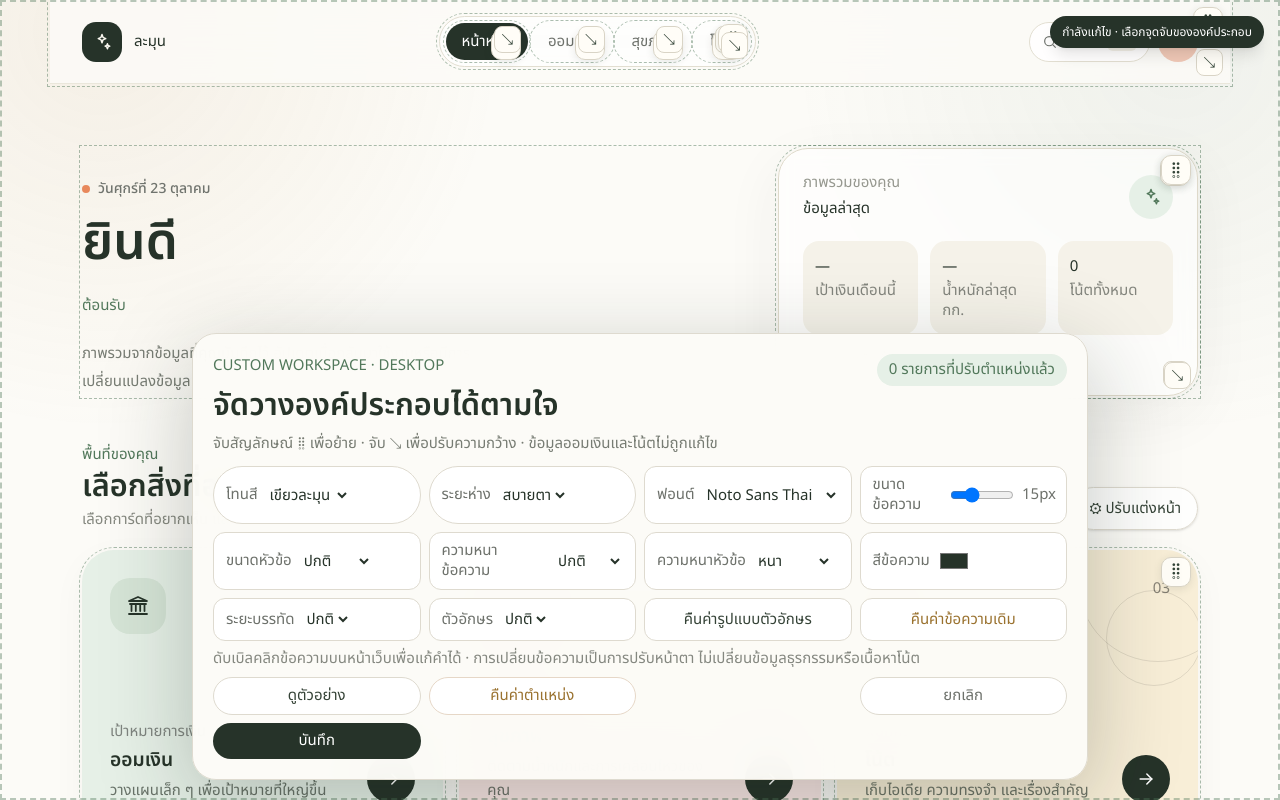
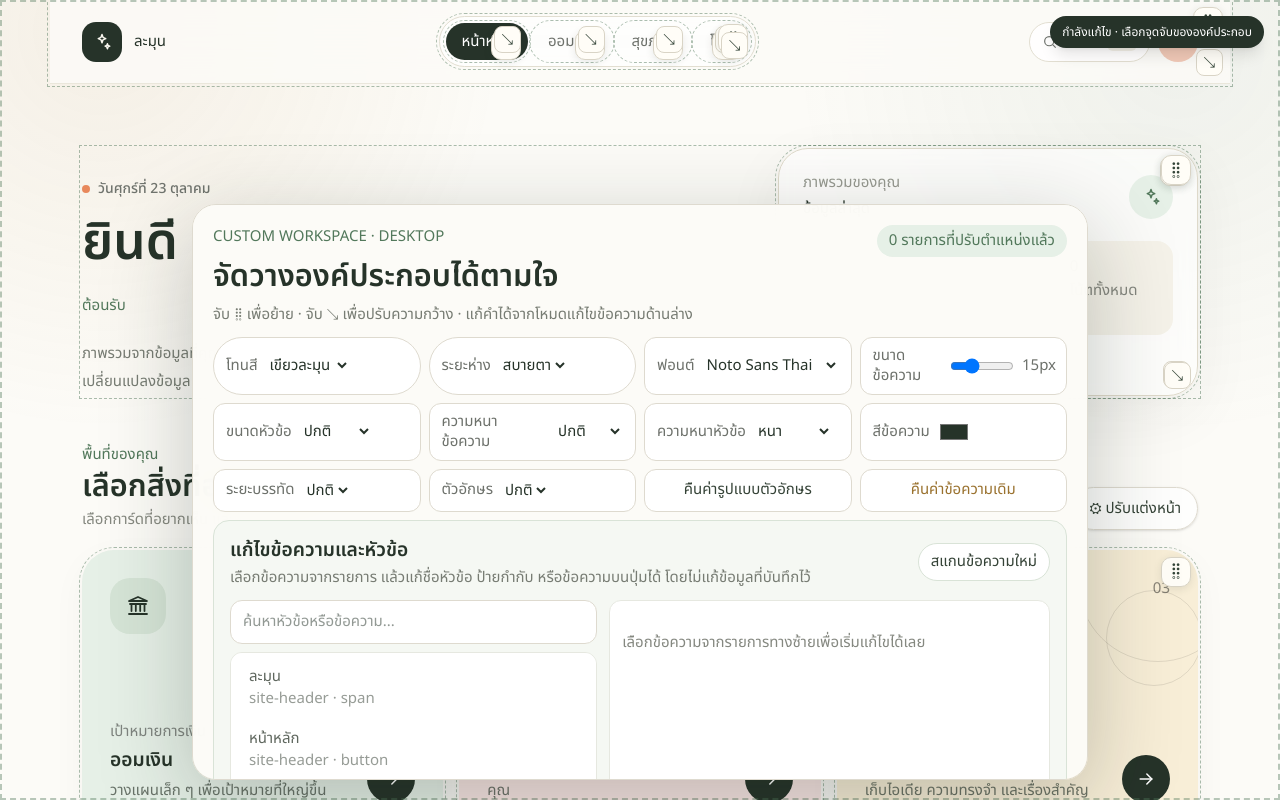
Before and after one commit to smmm1/money102, a React (Vite) app: page / in a window 1280 px wide. Both pictures are taken after a click on the button "ปรับแต่งหน้าตาและเลย์เอาต์". Shown: the top 800 px of the page. Built offline with nearby package versions, Linux system fonts and the light colour scheme; a web font is replaced by a local one.

Commit message:
Add dedicated text and heading editor panel

```diff
--- a/src/WorkspaceEditor.tsx
+++ b/src/WorkspaceEditor.tsx
@@ -48,6 +48,26 @@ function elementAtPath(root: HTMLElement, path: string): HTMLElement | null {
   }
   return current
 }
+
+type EditableTextItem = { key: string; id: string; path: string; text: string; tag: string }
+const protectedWorkspaceIds = ["saving-summary", "saving-goal", "saving-activity", "health-metrics", "health-entry-panels", "health-history", "health-progress", "health-calendar"]
+function scanEditableTexts(overrides: TextOverrides): EditableTextItem[] {
+  const items: EditableTextItem[] = []
+  document.querySelectorAll<HTMLElement>("[data-workspace-id]").forEach((root) => {
+    const id = root.dataset.workspaceId
+    if (!id || id.startsWith("note-") || protectedWorkspaceIds.includes(id)) return
+    root.querySelectorAll<HTMLElement>("*").forEach((leaf) => {
+      if (leaf.children.length || !leaf.textContent?.trim() || leaf.closest("input, textarea, select, option, script, style, svg, [data-workspace-editor-ui], [contenteditable='true']")) return
+      if (leaf.classList.contains("workspace-drag-handle") || leaf.classList.contains("workspace-resize-handle")) return
+      const path = textPath(leaf, root)
+      if (!path) return
+      const key = id + ":" + path
+      items.push({ key, id, path, text: overrides[key] ?? leaf.textContent.trim(), tag: leaf.tagName.toLowerCase() })
+    })
+  })
+  return items.filter((item, index, all) => all.findIndex((candidate) => candidate.key === item.key) === index)
+}
+
 function applyTextOverrides(overrides: TextOverrides) {
   document.querySelectorAll<HTMLElement>("[data-workspace-id]").forEach((root) => {
     Object.entries(overrides).forEach(([key, value]) => {
@@ -67,6 +87,9 @@ export default function WorkspaceEditor() {
   const [textOverrides, setTextOverrides] = useState<TextOverrides>(readTextOverrides)
   const [savedTextOverrides, setSavedTextOverrides] = useState<TextOverrides>(readTextOverrides)
   const [activeId, setActiveId] = useState("")
+  const [textSearch, setTextSearch] = useState("")
+  const [selectedTextKey, setSelectedTextKey] = useState("")
+  const [textScanVersion, setTextScanVersion] = useState(0)
   const [viewportMobile, setViewportMobile] = useState(isMobile)
   const viewportKey = viewportMobile ? "mobile" : "desktop"
   const activeLayout = draft[viewportKey]
@@ -192,12 +215,18 @@ export default function WorkspaceEditor() {
   }
   const open = () => { const latest = readStore(); const latestStyle = readStyle(); const latestText = readTextOverrides(); setSaved(latest); setDraft(latest); setSavedStyle(latestStyle); setStyle(latestStyle); setSavedTextOverrides(latestText); setTextOverrides(latestText); setMode("editing") }
   const count = useMemo(() => Object.keys(activeLayout).length, [activeLayout])
+  const editableTexts = useMemo(() => scanEditableTexts(textOverrides), [textOverrides, textScanVersion, mode])
+  const filteredTexts = useMemo(() => {
+    const query = textSearch.trim().toLocaleLowerCase()
+    return editableTexts.filter((item) => !query || item.text.toLocaleLowerCase().includes(query) || item.id.toLocaleLowerCase().includes(query))
+  }, [editableTexts, textSearch])
+  const selectedText = editableTexts.find((item) => item.key === selectedTextKey)
   return <>
     {mode === null && <button onClick={open} className="fixed right-5 top-[76px] z-40 inline-flex h-10 items-center gap-2 rounded-full border border-[#DEDACF] bg-[#FCFBF7]/95 px-4 text-sm font-medium text-[#354337] shadow-lg backdrop-blur transition hover:-translate-y-0.5 md:right-8 md:top-[88px]" aria-label="ปรับแต่งหน้าตาและเลย์เอาต์"><span aria-hidden="true">✣</span><span className="hidden sm:inline">จัดหน้าเว็บ</span></button>}
     {mode !== null && <>
       <div className="pointer-events-none fixed inset-0 z-[80] border-2 border-dashed border-[#52785B]/40" aria-hidden="true" />
       <section className="fixed inset-x-3 bottom-3 z-[120] mx-auto max-h-[72vh] max-w-4xl overflow-y-auto rounded-[24px] border border-[#DEDACF] bg-[#FCFBF7]/97 p-4 shadow-[0_24px_90px_rgba(25,35,27,0.25)] backdrop-blur-xl md:bottom-5 md:p-5" data-workspace-editor-ui="true" aria-label="ตัวแก้ไขพื้นที่ทำงาน">
-        <div className="flex flex-wrap items-start justify-between gap-3"><div className="min-w-0"><p className="text-[10px] font-semibold uppercase tracking-[0.15em] text-[#52785B]">CUSTOM WORKSPACE · {viewportMobile ? "MOBILE" : "DESKTOP"}</p><h2 className="mt-1 text-lg font-semibold text-[#263329]">{mode === "editing" ? "จัดวางองค์ประกอบได้ตามใจ" : "ดูตัวอย่างการจัดหน้า"}</h2><p className="mt-1 text-xs leading-5 text-[#777C73]">จับสัญลักษณ์ ⠿ เพื่อย้าย · จับ ↘ เพื่อปรับความกว้าง · ข้อมูลออมเงินและโน้ตไม่ถูกแก้ไข</p></div><span className="rounded-full bg-[#E6F0E7] px-3 py-1.5 text-xs text-[#52785B]">{count} รายการที่ปรับตำแหน่งแล้ว</span></div>
+        <div className="flex flex-wrap items-start justify-between gap-3"><div className="min-w-0"><p className="text-[10px] font-semibold uppercase tracking-[0.15em] text-[#52785B]">CUSTOM WORKSPACE · {viewportMobile ? "MOBILE" : "DESKTOP"}</p><h2 className="mt-1 text-lg font-semibold text-[#263329]">{mode === "editing" ? "จัดวางองค์ประกอบได้ตามใจ" : "ดูตัวอย่างการจัดหน้า"}</h2><p className="mt-1 text-xs leading-5 text-[#777C73]">จับ ⠿ เพื่อย้าย · จับ ↘ เพื่อปรับความกว้าง · แก้คำได้จากโหมดแก้ไขข้อความด้านล่าง</p></div><span className="rounded-full bg-[#E6F0E7] px-3 py-1.5 text-xs text-[#52785B]">{count} รายการที่ปรับตำแหน่งแล้ว</span></div>
         <div className="mt-3 grid grid-cols-2 gap-2 sm:grid-cols-3 lg:grid-cols-4">
           <label className="flex items-center gap-2 rounded-full border border-[#DEDACF] bg-white px-3 py-2 text-xs text-[#6D716B]">โทนสี<select value={style.accent} onChange={(event) => setStyle((old) => ({ ...old, accent: event.target.value }))} className="bg-transparent text-xs text-[#263329] outline-none"><option value="sage">เขียวละมุน</option><option value="rose">ชมพูอบอุ่น</option><option value="ocean">ฟ้าเย็น</option><option value="mono">ขาวดำ</option></select></label>
           <label className="flex items-center gap-2 rounded-full border border-[#DEDACF] bg-white px-3 py-2 text-xs text-[#6D716B]">ระยะห่าง<select value={style.scale} onChange={(event) => setStyle((old) => ({ ...old, scale: event.target.value }))} className="bg-transparent text-xs text-[#263329] outline-none"><option value="comfortable">สบายตา</option><option value="compact">กระชับ</option><option value="spacious">โปร่ง</option></select></label>
@@ -211,7 +240,32 @@ export default function WorkspaceEditor() {
           <label className="flex items-center gap-2 rounded-xl border border-[#DEDACF] bg-white px-3 py-2 text-xs text-[#6D716B]">ตัวอักษร<select value={style.letterSpacing} onChange={(event) => setStyle((old) => ({ ...old, letterSpacing: event.target.value }))} className="min-w-0 bg-transparent text-xs text-[#263329] outline-none"><option value="normal">ปกติ</option><option value="-0.02em">ชิด</option><option value="0.03em">ห่าง</option></select></label>
           <button onClick={() => { const reset = { ...defaultStyle }; setStyle(reset); document.documentElement.style.setProperty("--workspace-font-family", "'Noto Sans Thai', sans-serif"); }} className="rounded-xl border border-[#DEDACF] bg-white px-3 py-2 text-xs font-medium text-[#354337]">คืนค่ารูปแบบตัวอักษร</button>
           <button onClick={() => { if (window.confirm("คืนข้อความที่แก้ไขทั้งหมดให้เป็นข้อความเดิมใช่ไหม?")) { setTextOverrides({}); applyTextOverrides({}); } }} className="rounded-xl border border-[#DEDACF] bg-white px-3 py-2 text-xs font-medium text-[#9A722F]">คืนค่าข้อความเดิม</button>
-          <p className="col-span-full text-[11px] leading-5 text-[#858880]">ดับเบิลคลิกข้อความบนหน้าเว็บเพื่อแก้คำได้ · การเปลี่ยนข้อความเป็นการปรับหน้าตา ไม่เปลี่ยนข้อมูลธุรกรรมหรือเนื้อหาโน้ต</p>
+          <div className="col-span-full rounded-2xl border border-[#D9E3D7] bg-[#F5F8F3] p-3 sm:p-4">
+            <div className="flex flex-wrap items-center justify-between gap-2">
+              <div><h3 className="text-sm font-semibold text-[#263329]">แก้ไขข้อความและหัวข้อ</h3><p className="mt-1 text-[11px] leading-5 text-[#777C73]">เลือกข้อความจากรายการ แล้วแก้ชื่อหัวข้อ ป้ายกำกับ หรือข้อความบนปุ่มได้ โดยไม่แก้ข้อมูลที่บันทึกไว้</p></div>
+              <button type="button" onClick={() => setTextScanVersion((value) => value + 1)} className="rounded-full border border-[#D9E3D7] bg-white px-3 py-2 text-xs font-medium text-[#354337]">สแกนข้อความใหม่</button>
+            </div>
+            <div className="mt-3 grid gap-3 md:grid-cols-[minmax(0,1fr)_minmax(0,1.2fr)]">
+              <div className="min-w-0">
+                <input value={textSearch} onChange={(event) => setTextSearch(event.target.value)} placeholder="ค้นหาหัวข้อหรือข้อความ..." aria-label="ค้นหาข้อความที่แก้ไขได้" className="w-full rounded-xl border border-[#DEDACF] bg-white px-3 py-2.5 text-sm text-[#263329] outline-none focus:border-[#9BB39D]" />
+                <div className="mt-2 max-h-40 space-y-1 overflow-y-auto rounded-xl border border-[#E6E8E0] bg-white p-1.5">
+                  {filteredTexts.length === 0 ? <p className="px-3 py-4 text-xs text-[#858880]">ไม่พบข้อความที่แก้ไขได้ ลองกดสแกนข้อความใหม่</p> : filteredTexts.map((item) => <button key={item.key} type="button" onClick={() => setSelectedTextKey(item.key)} className={`block w-full rounded-lg px-3 py-2 text-left text-xs transition ${selectedTextKey === item.key ? "bg-[#E4EDE2] text-[#263329]" : "text-[#5F675E] hover:bg-[#F5F6F1]"}`}><span className="block truncate font-medium">{item.text}</span><span className="mt-0.5 block truncate text-[10px] opacity-65">{item.id} · {item.tag}</span></button>)}
+                </div>
+                <p className="mt-1.5 text-[10px] text-[#858880]">พบ {editableTexts.length} ข้อความ · รายการข้อมูลออมเงิน สุขภาพ และโน้ตที่บันทึกไว้ถูกกันออก</p>
+              </div>
+              <div className="min-w-0 rounded-xl border border-[#E6E8E0] bg-white p-3">
+                {selectedText ? <>
+                  <label className="block text-xs font-medium text-[#6D716B]" htmlFor="workspace-text-value">ข้อความใหม่</label>
+                  <textarea id="workspace-text-value" value={textOverrides[selectedText.key] ?? selectedText.text} onChange={(event) => setTextOverrides((old) => ({ ...old, [selectedText.key]: event.target.value }))} rows={3} maxLength={180} className="mt-1.5 w-full resize-y rounded-xl border border-[#DEDACF] bg-[#FCFBF7] px-3 py-2.5 text-sm text-[#263329] outline-none focus:border-[#9BB39D]" />
+                  <div className="mt-2 flex flex-wrap gap-2">
+                    <button type="button" onClick={() => { setTextOverrides((old) => { const next = { ...old }; delete next[selectedText.key]; return next }); }} className="rounded-full border border-[#DEDACF] px-3 py-2 text-xs text-[#6D716B]">คืนข้อความนี้</button>
+                    <button type="button" onClick={() => { const node = document.querySelector<HTMLElement>("[data-workspace-id='" + selectedText.id + "']"); const target = node ? elementAtPath(node, selectedText.path) : null; if (target) { target.scrollIntoView({ behavior: "smooth", block: "center" }); target.style.outline = "2px solid #78977A"; window.setTimeout(() => { if (target.isConnected) target.style.outline = ""; }, 1800); } }} className="rounded-full bg-[#E4EDE2] px-3 py-2 text-xs font-medium text-[#354337]">ชี้ตำแหน่งบนหน้า</button>
+                  </div>
+                </> : <p className="py-5 text-xs leading-5 text-[#858880]">เลือกข้อความจากรายการทางซ้ายเพื่อเริ่มแก้ไขได้เลย</p>}
+              </div>
+            </div>
+          </div>
+          <p className="col-span-full text-[11px] leading-5 text-[#858880]">แก้ข้อความผ่านแผงนี้หรือดับเบิลคลิกข้อความบนหน้าเว็บได้ การแก้ไขจะมีผลหลังจากกดบันทึก และยกเลิกได้ก่อนบันทึก</p>
           <button onClick={() => setMode(mode === "editing" ? "preview" : "editing")} className="rounded-full border border-[#DEDACF] bg-white px-4 py-2 text-xs font-medium text-[#354337]">{mode === "editing" ? "ดูตัวอย่าง" : "กลับไปแก้ไข"}</button>
           <button onClick={reset} className="rounded-full border border-[#E6D7C7] bg-white px-4 py-2 text-xs font-medium text-[#9A722F]">คืนค่าตำแหน่ง</button><div className="flex-1" />
           <button onClick={cancel} className="rounded-full border border-[#DEDACF] bg-white px-4 py-2 text-xs font-medium text-[#6D716B]">ยกเลิก</button><button onClick={saveLayout} className="rounded-full bg-[#263329] px-5 py-2 text-xs font-medium text-white hover:bg-[#3B4A3E]">บันทึก</button>
```
